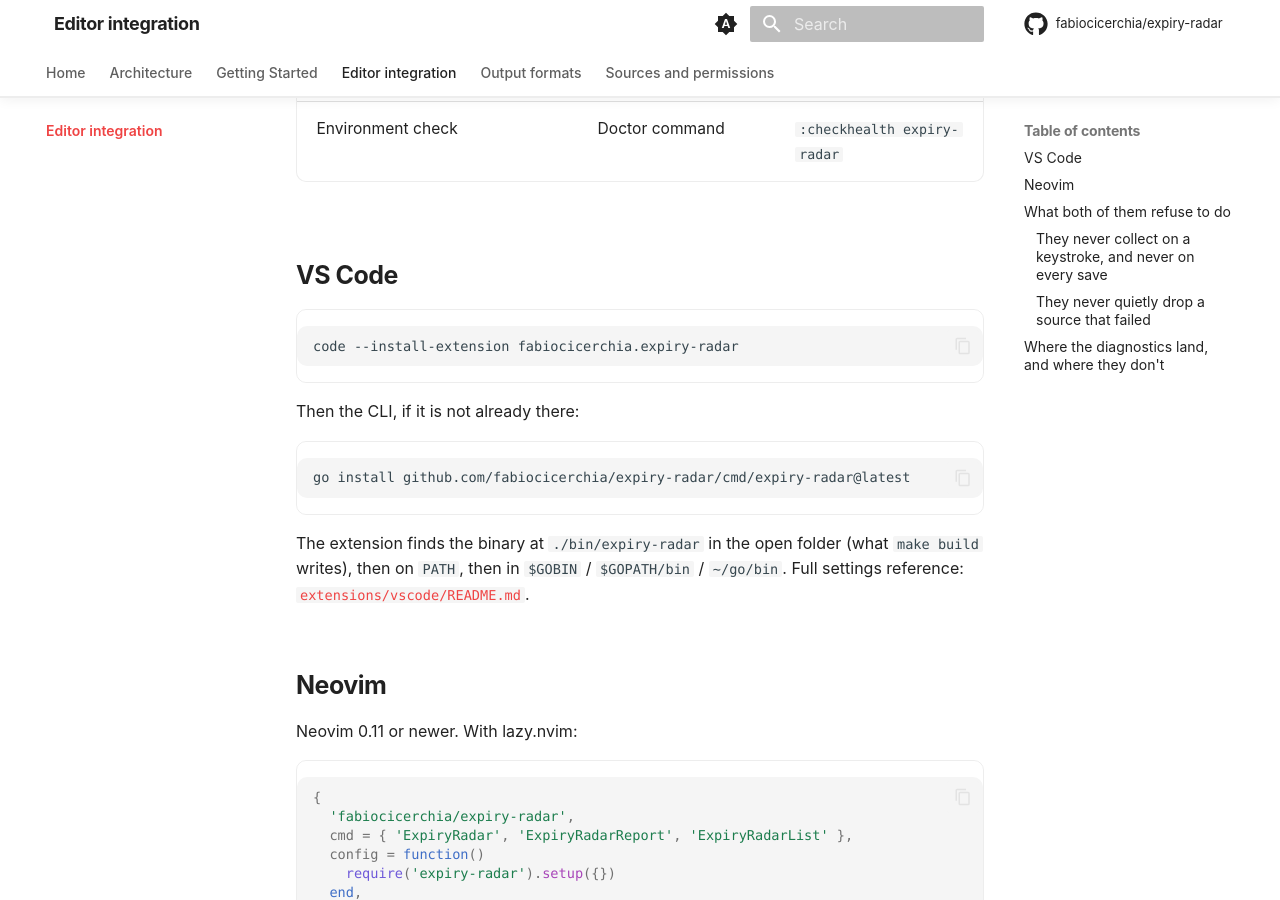
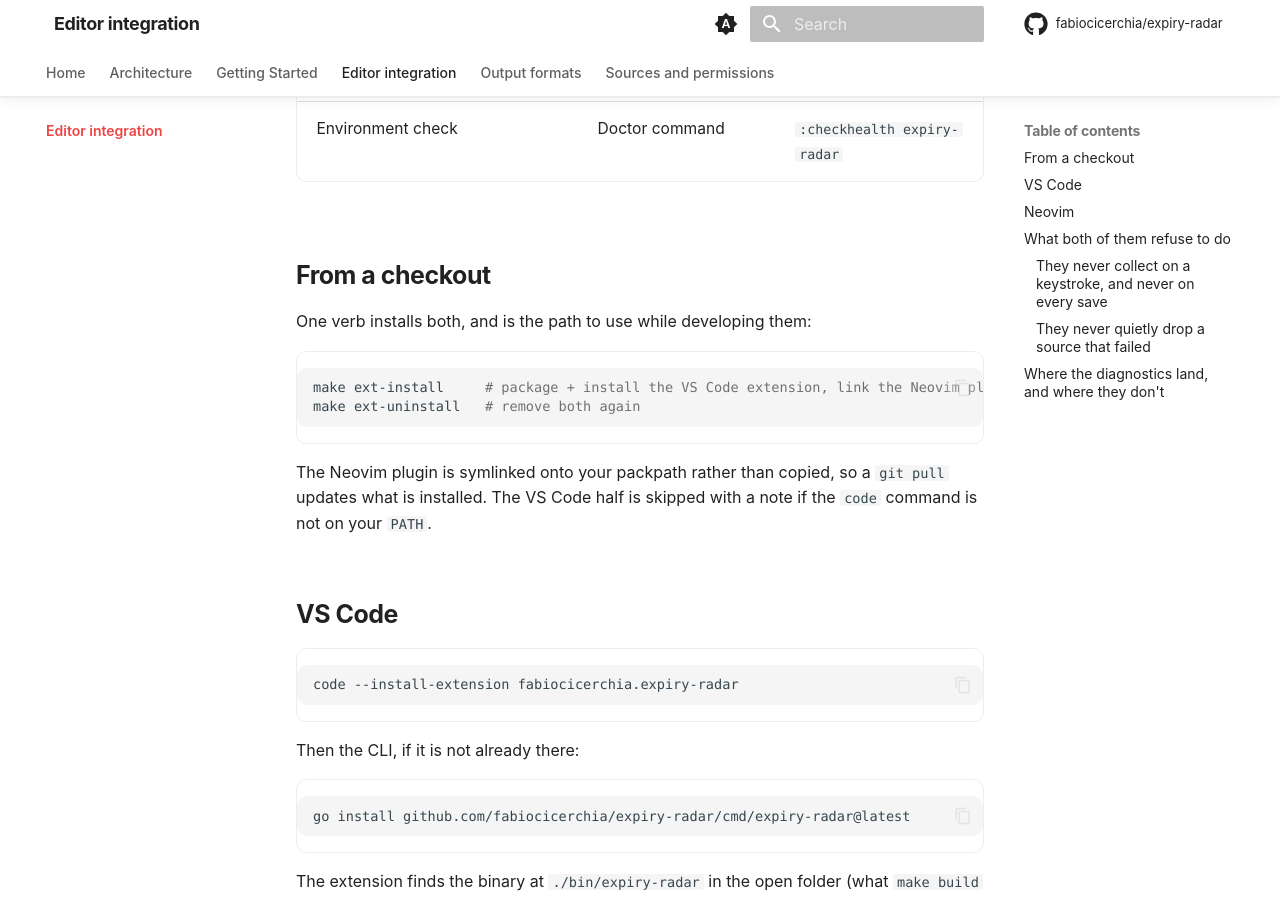
Before and after one commit to fabiocicerchia/expiry-radar, an MkDocs documentation site: the page built from docs/editors.md, in a window 1280 px wide and 900 px high, scrolled down 696 px. Built offline with MkDocs 1.6.1 and Material for MkDocs 9.7.7, drawn with Linux system fonts in a browser that asks for light colours; comment, search, counter and statistics services are not loaded.

Commit message:
feat(make): add ext-install and the rest of the extension verbs
`make help` is meant to list every verb this repo exposes, and the two editor
integrations arrived with no root-level entry point at all — installing either
one meant knowing to cd into a subdirectory and run npm or ln by hand.

  ext-install    package + install the .vsix, symlink the Neovim plugin
  ext-uninstall  remove both again
  ext-test       both integrations' tests, including the smoke test
  ext-build      just the .vsix
  ext-clean      their build artifacts

The Neovim half symlinks onto the packpath rather than copying, so `git pull`
updates what is installed, and generates helptags. The VS Code half is skipped
with the fix attached when the `code` command is not on PATH, rather than
failing the whole target — the two editors are independent.

`ext-*` stays separate from the Go verbs: `test` is still the Go tests and
`clean` does not cost an `npm ci` to undo. `ext-test` depends on `build`,
because the contract tests and the smoke test both skip without a binary, which
would make the target pass while the extensions had stopped agreeing with the
CLI.

Tested: ext-install then re-install (no nested symlink) then uninstall, with the
plugin's command registered and `:help expiry-radar` resolving from the link;
ext-test green — 54 node tests, 52 plenary specs, 10 smoke checks.

Co-Authored-By: Claude Opus 5 <noreply@anthropic.com>
Claude-Session: https://claude.ai/code/session_013mp6wiwqjZz4x3hHoHb5FF

````diff
--- a/docs/editors.md
+++ b/docs/editors.md
@@ -15,6 +15,19 @@ the editor and the report on the build server are the same document.
 | Export (HTML / iCal / JSON / Prometheus) | yes | yes |
 | Probe one host | yes | yes |
 | Environment check | Doctor command | `:checkhealth expiry-radar` |
+
+## From a checkout
+
+One verb installs both, and is the path to use while developing them:
+
+```sh
+make ext-install     # package + install the VS Code extension, link the Neovim plugin
+make ext-uninstall   # remove both again
+```
+
+The Neovim plugin is symlinked onto your packpath rather than copied, so a
+`git pull` updates what is installed. The VS Code half is skipped with a note
+if the `code` command is not on your `PATH`.
 
 ## VS Code
 
````
Also changed, not shown: CLAUDE.md (+8 -0 lines), README.md (+6 -1 lines), extensions/nvim/README.md (+10 -1 lines), extensions/vscode/README.md (+6 -0 lines), 1 other file.
